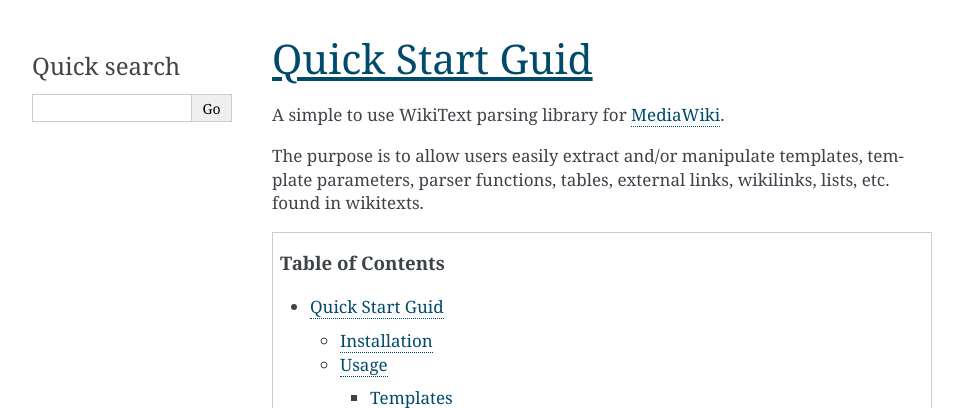
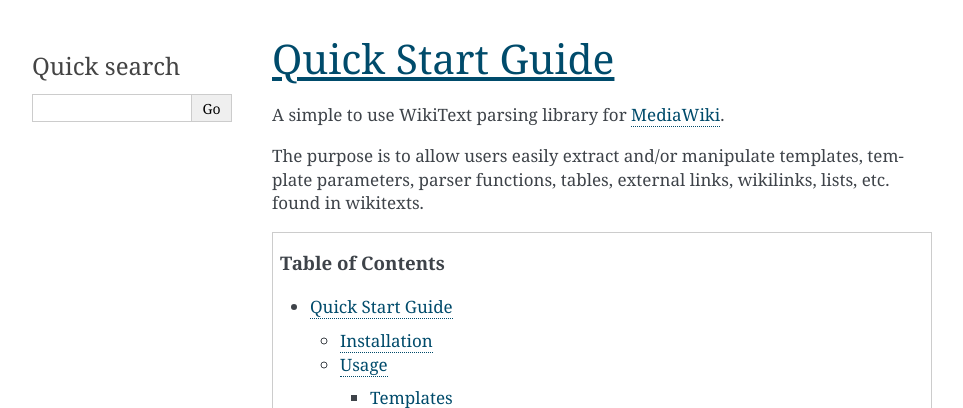
Before and after one commit to 5j9/wikitextparser, a Sphinx documentation site: the page built from docs/README.rst, in a window 1280 px wide and 900 px high. Shown: the top 408 px of the window, without its empty margins (148-1111 px from the left). Built offline with Sphinx 7.4.7, drawn with Linux system fonts in a browser that asks for light colours.

```diff
--- a/docs/README.rst
+++ b/docs/README.rst
@@ -1,5 +1,5 @@
-================
-Quick Start Guid
-================
+=================
+Quick Start Guide
+=================
 .. include:: ../README.rst
     :start-after: Quick Start Guid
--- a/wikitextparser/__init__.py
+++ b/wikitextparser/__init__.py
@@ -1,7 +1,7 @@
 """Initialize the wikitextparser."""
 
 # Scheme: [N!]N(.N)*[{a|b|rc}N][.postN][.devN]
-__version__ = '0.20.0'
+__version__ = '0.20.1.dev0'
 
 import regex as _regex
 
```
